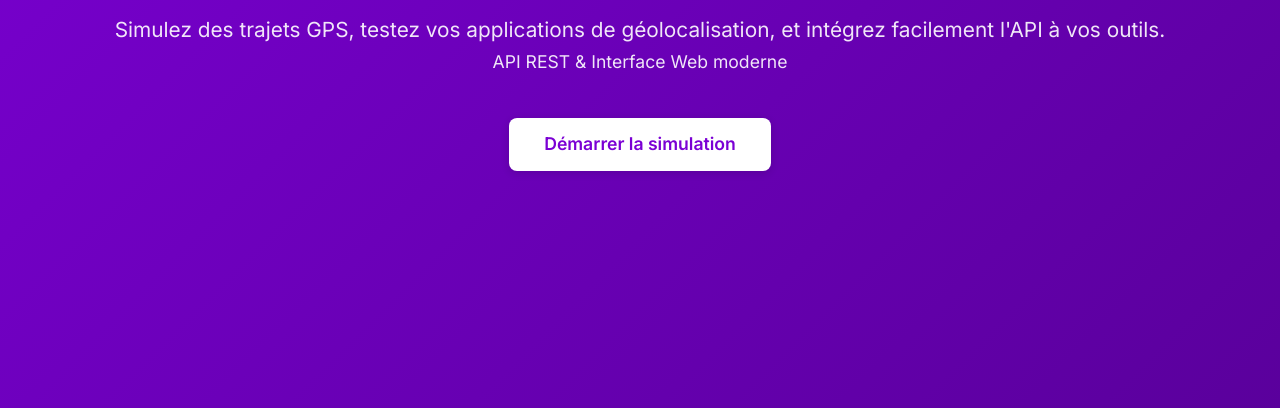
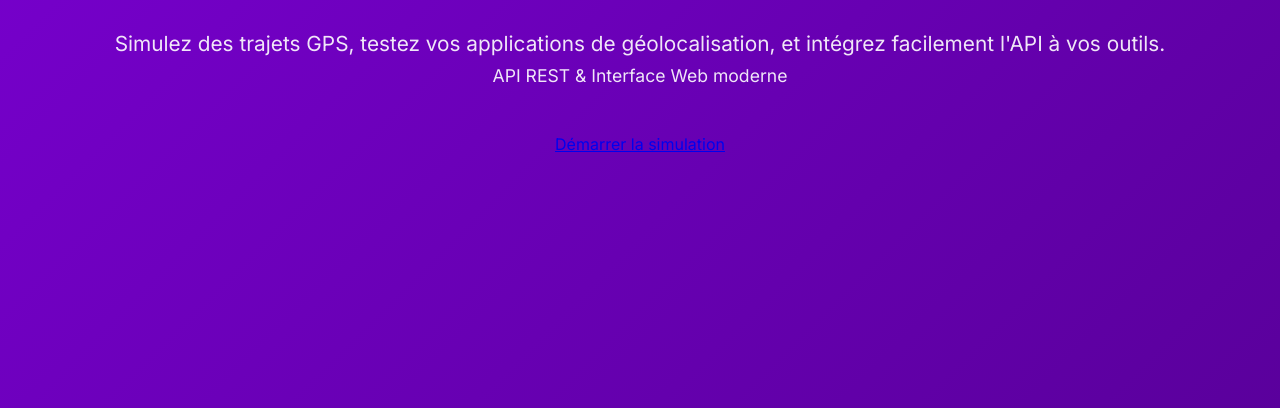
Before and after one commit to KUROYUKIHIME333/GPS-SIMULATOR, a website: page public/index.html in a window 1280 px wide. Shown: the part 390-798 px from the top of the page. Drawn offline with Linux system fonts and the light colour scheme.

Commit message:
the styles in the css

```diff
--- a/public/index.html
+++ b/public/index.html
@@ -47,9 +47,7 @@
                 <span style="font-size:1.1rem;">API REST & Interface Web
                     moderne</span>
             </p>
-            <a href="simulate.html"
-                style="background:#fff;color:#7b00d4;font-weight:600;padding:0.7em 2em;border-radius:8px;text-decoration:none;font-size:1.1rem;box-shadow:0 2px 8px #0002;">Démarrer
-                la simulation</a>
+            <a href="simulate.html">Démarrer la simulation</a>
         </header>
         <section class="doc-section">
             <h2>Utilisation de l'API</h2>
```
